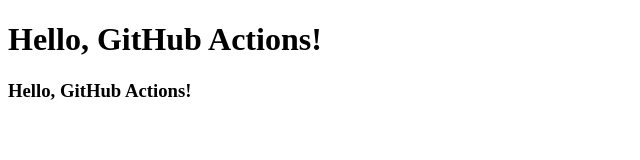
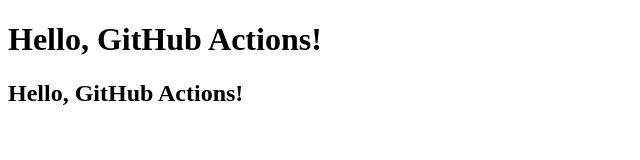
Before and after one commit to Zniniz/gh-deployment-workflow, a plain HTML site: page index.html in a window 1280 px wide. Shown: the whole page, without its empty margins (0-640 px from the left). Drawn offline with Linux system fonts and the light colour scheme.

Commit message:
Initial Commit

```diff
--- a/index.html
+++ b/index.html
@@ -7,6 +7,6 @@
 </head>
 <body>
     <h1>Hello, GitHub Actions!</h1>
-    <h3>Hello, GitHub Actions!</h3>
+    <h2>Hello, GitHub Actions!</h2>
 </body>
 </html>
```
Also changed, not shown: 2 other files.
